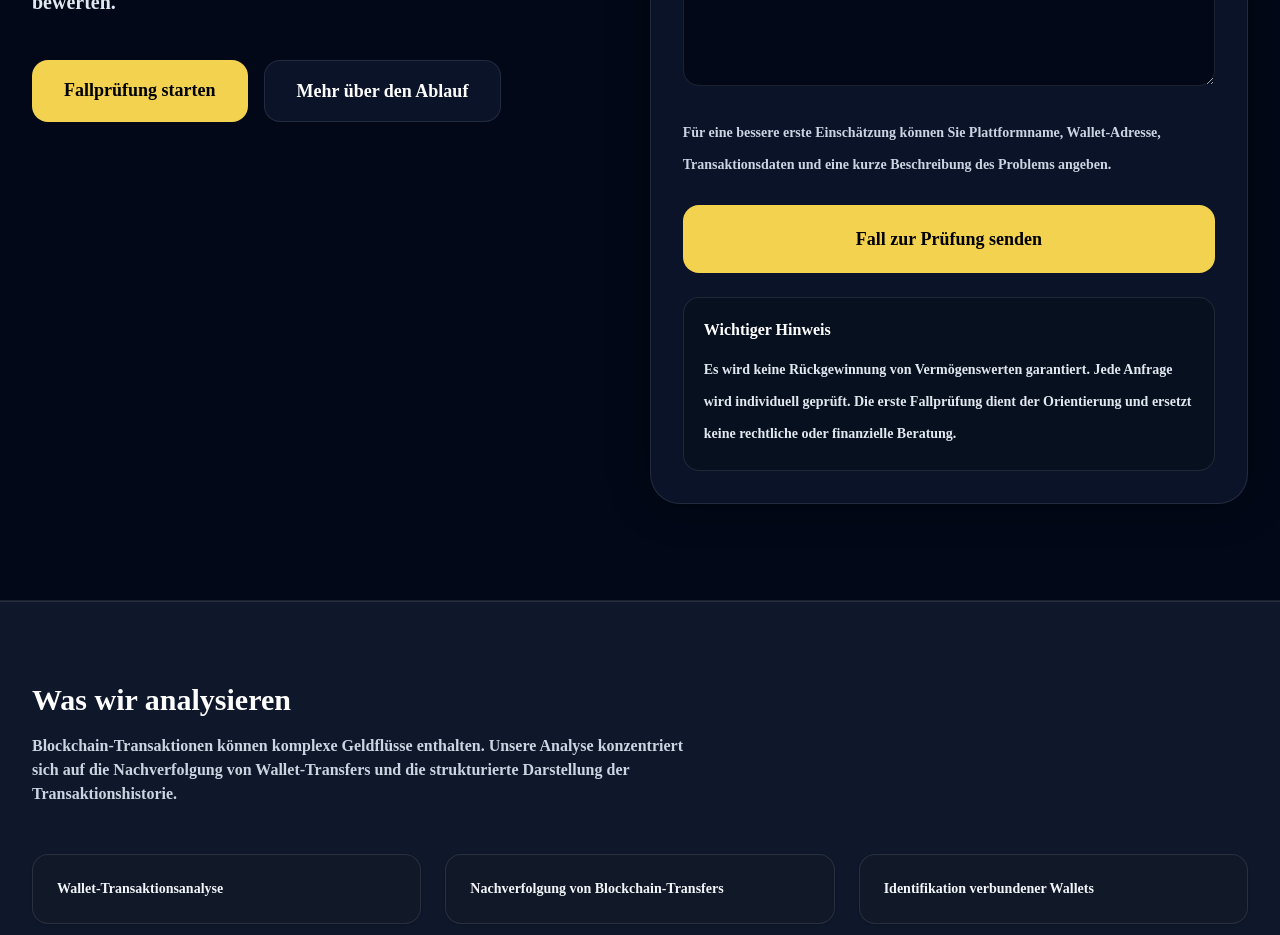
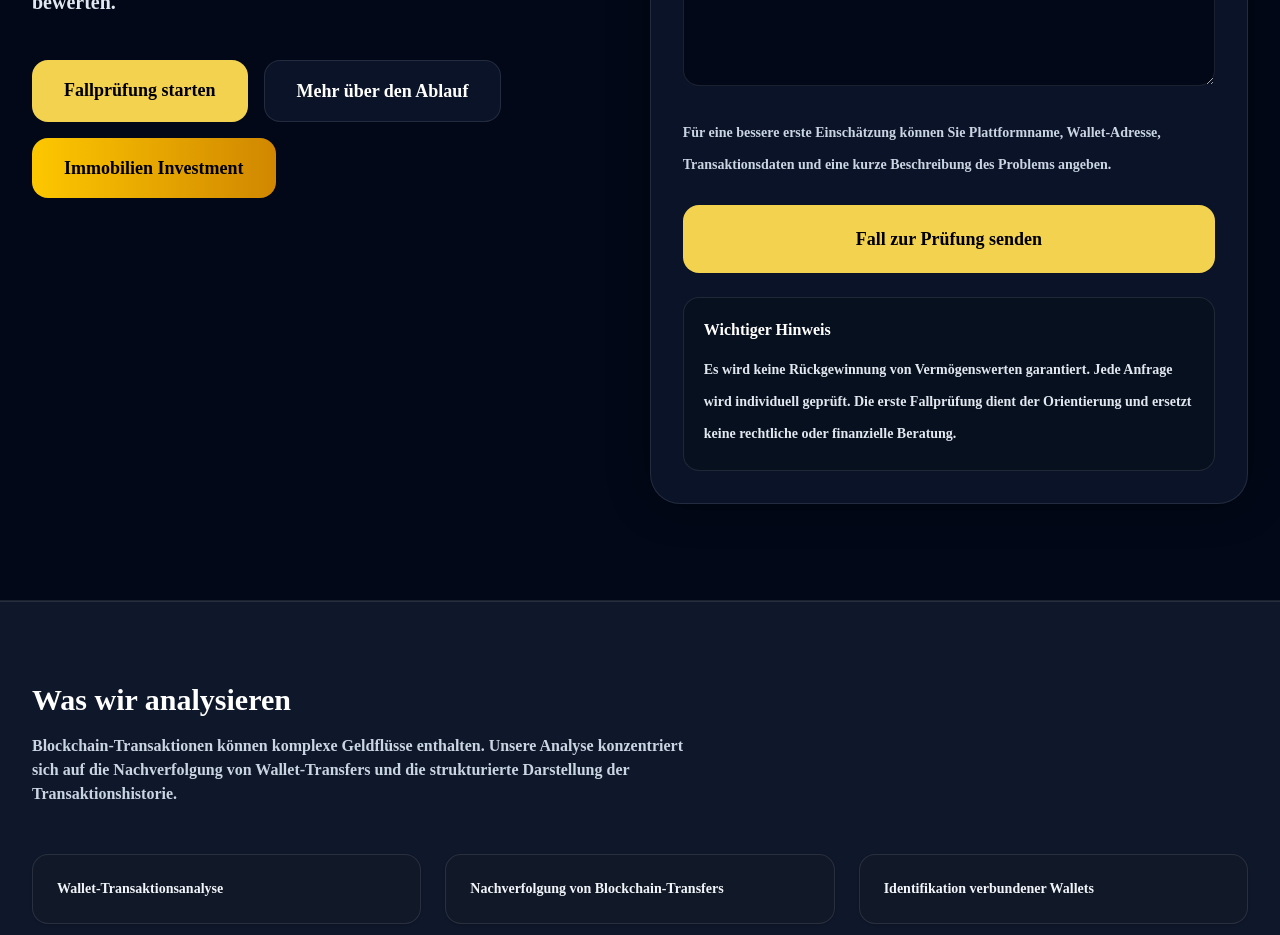
Before and after one commit to sanbenedeti-source/capital-crypto-germany, a Next.js app: page / in a window 1280 px wide. Shown: the part 880-1815 px from the top of the page. Built offline with nearby package versions, Linux system fonts and the light colour scheme.

Commit message:
add investment page

```diff
--- a/app/page.tsx
+++ b/app/page.tsx
@@ -448,6 +448,13 @@ export default function HomePage() {
   >
     {t.heroBtn2}
   </a>
+
+  <Link
+    href="/fractional-investing"
+    className="rounded-2xl bg-gradient-to-r from-yellow-400 to-yellow-600 px-8 py-4 text-lg font-semibold text-black transition hover:brightness-110"
+  >
+    Immobilien Investment
+  </Link>
 </div>
 </div>
 
```
Lines whose indentation alone changed are shown as unchanged.
